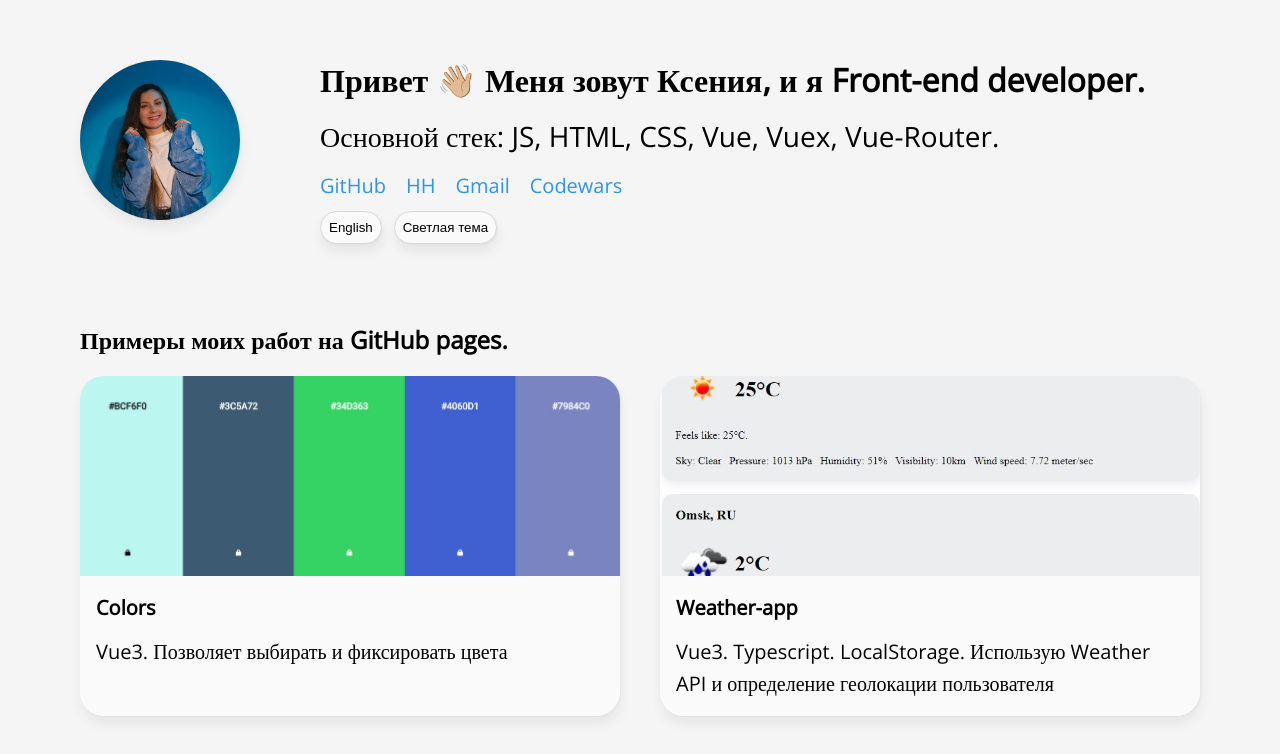
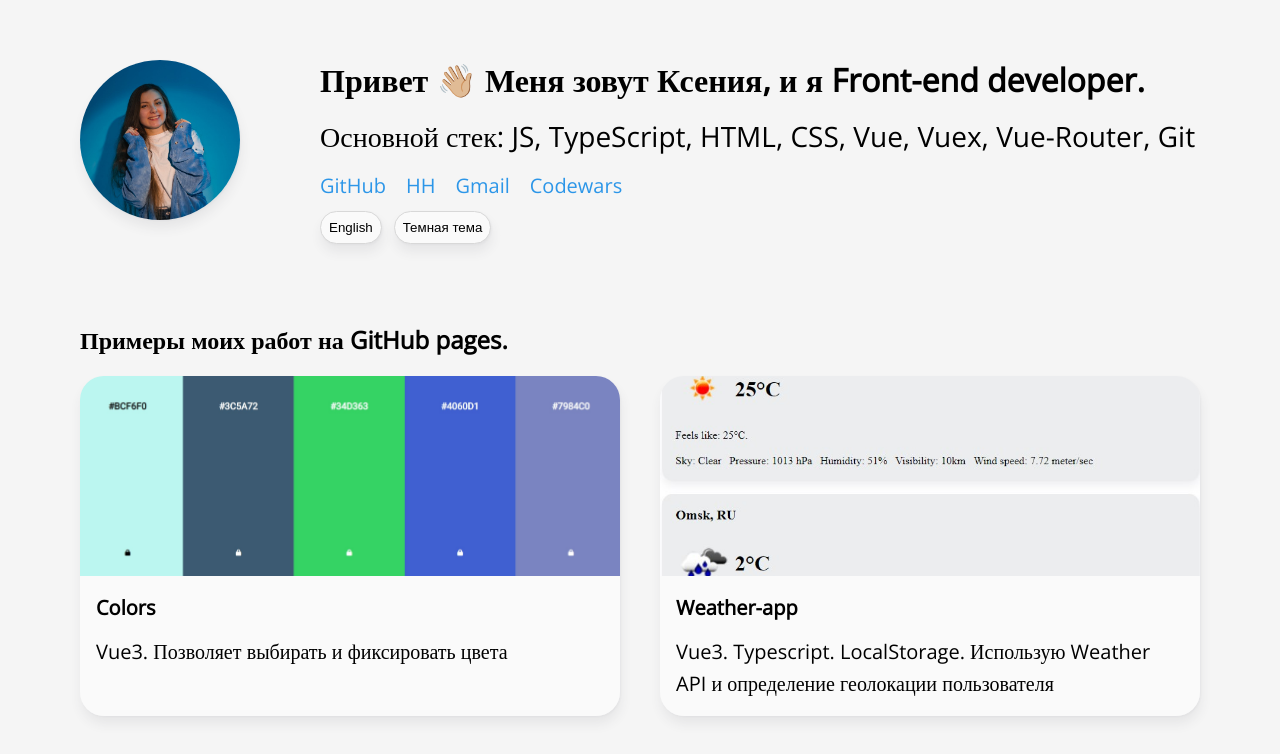
Before and after one commit to stupinaki/myPortfolio, a Vue app: page / in a window 1280 px wide. Shown: the top 754 px of the page. Built offline with nearby package versions, Linux system fonts and the light colour scheme.

Commit message:
add more description, fix bug with background color

```diff
--- a/src/App.vue
+++ b/src/App.vue
@@ -72,9 +72,9 @@ export default {
       this.$data.isEnglish = !this.$data.isEnglish;
     },
     onChangeBackground() {
+      this.$data.isDark = !this.$data.isDark;
       const bodyElement = document.querySelector("body");
       bodyElement.style = this.$data.isDark ? "background:#19202d;color:floralwhite" : "background:whitesmoke";
-      this.$data.isDark = !this.$data.isDark;
     }
   },
   computed: {
--- a/src/components/ChangeBackgroundBtn.vue
+++ b/src/components/ChangeBackgroundBtn.vue
@@ -19,9 +19,9 @@ export default {
   computed: {
     btnText() {
       if(this.$props.isDark) {
-        return this.$props.isEnglish ? "Dark theme" : "Темная тема";
+        return this.$props.isEnglish ? "Light theme" : "Светлая тема";
       }
-      return this.$props.isEnglish ? "Light theme" : "Светлая тема";
+      return this.$props.isEnglish ? "Dark theme" : "Темная тема";
     }
   },
 
--- a/src/components/MyDescription.vue
+++ b/src/components/MyDescription.vue
@@ -32,10 +32,10 @@ export default {
   },
   computed: {
     headerText() {
-      return this.$props.isEnglish ? 'Hi 👋🏼, My name is Ksenia and I`m a Front-end developer.' : 'Привет 👋🏼 Меня зовут Ксения, и я Front-end developer.';
+      return this.$props.isEnglish ? 'Hi 👋🏼, My name is Kseniia and I`m a Front-end developer.' : 'Привет 👋🏼 Меня зовут Ксения, и я Front-end developer.';
     },
     StackText() {
-      return this.$props.isEnglish ? 'Main stack: JS, HTML, CSS, Vue, Vuex, Vue-Router' : 'Основной стек: JS, HTML, CSS, Vue, Vuex, Vue-Router.';
+      return this.$props.isEnglish ? 'Main stack: JS, TypeScript, HTML, CSS, Vue, Vuex, Vue-Router, Git' : 'Основной стек: JS, TypeScript, HTML, CSS, Vue, Vuex, Vue-Router, Git';
     }
   }
 }
```
